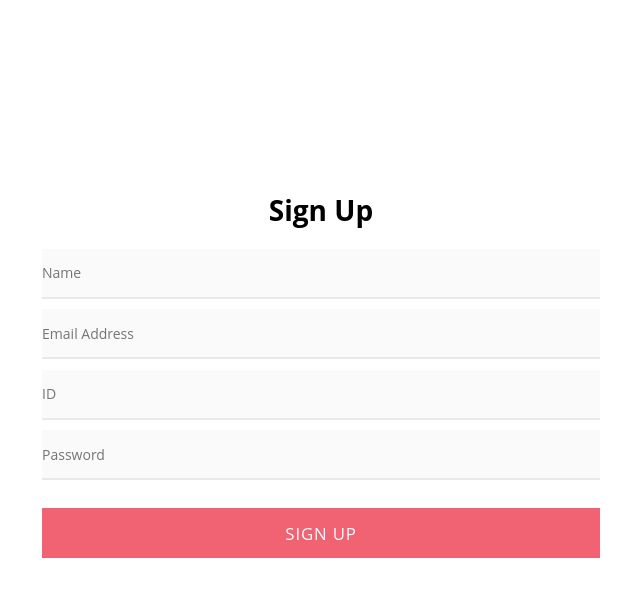
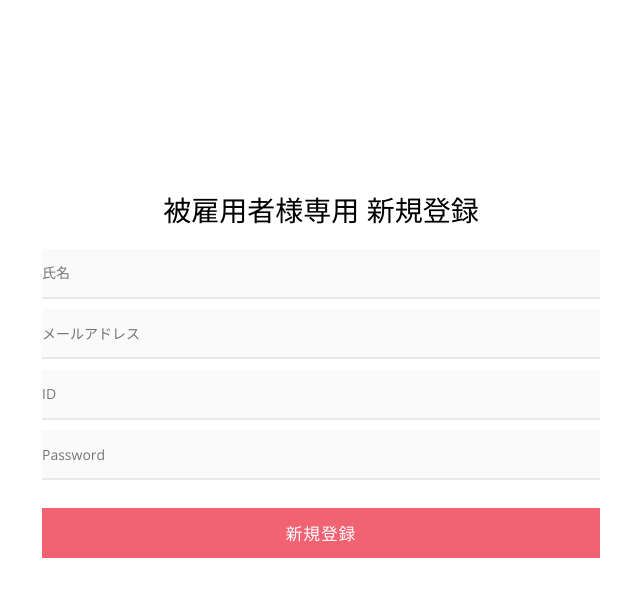
Before and after one commit to kekke1220/sotsusample, a PHP site: page /sign_up.php in a window 1280 px wide. Shown: the top 597 px of the page, without its empty margins (419-1059 px from the left). Run offline with PHP 8.4, Linux system fonts and the light colour scheme; some libraries are stand-ins or nearby versions.

Commit message:
軽微な変更

```diff
--- a/compa-regi.php
+++ b/compa-regi.php
@@ -10,7 +10,7 @@
 
 <div class="form-wrapper">
 
-  <h1>雇用主専用 新規登録</h1>
+  <h1>雇用主様専用 新規登録</h1>
 
   <form name="form1" action="" method="post">
 
--- a/sign_up.css
+++ b/sign_up.css
@@ -1,7 +1,3 @@
-img {
-    opacity: 60%;
-}
-
 /* Fonts */
 @import url(https://fonts.googleapis.com/css?family=Open+Sans:400);
 
@@ -35,6 +31,7 @@ body {
 h1 {
   text-align: center;
   padding: 1em 0;
+  font-weight: lighter;
 }
 
 form {
--- a/sign_up.php
+++ b/sign_up.php
@@ -10,18 +10,18 @@
 
 <div class="form-wrapper">
 
-  <h1>Sign Up</h1>
+  <h1>被雇用者様専用 新規登録</h1>
 
   <form name="form1" action="insert2.php" method="post">
 
     <div class="form-item">
       <label for="name"></label>
-      <input type="text" name="name" required="required" placeholder="Name"></input>
+      <input type="text" name="name" required="required" placeholder="氏名"></input>
     </div>
 
     <div class="form-item">
       <label for="email"></label>
-      <input type="email" name="email" required="required" placeholder="Email Address"></input>
+      <input type="email" name="email" required="required" placeholder="メールアドレス"></input>
     </div>
 
     <div class="form-item">
@@ -35,7 +35,7 @@
     </div>
 
     <div class="button-panel">
-      <input type="submit" class="button" title="Sign In" value="Sign Up"></input>
+      <input type="submit" class="button" title="Sign In" value="新規登録"></input>
     </div>
 
   </form>
```
